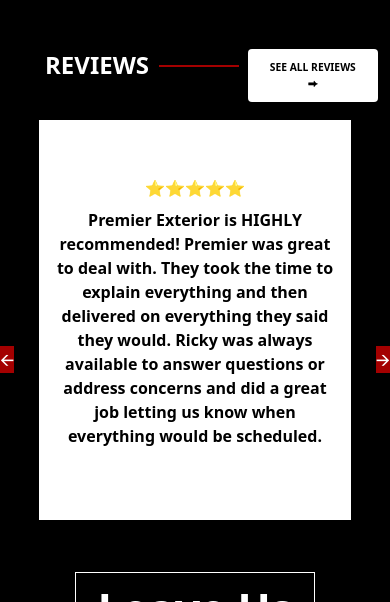
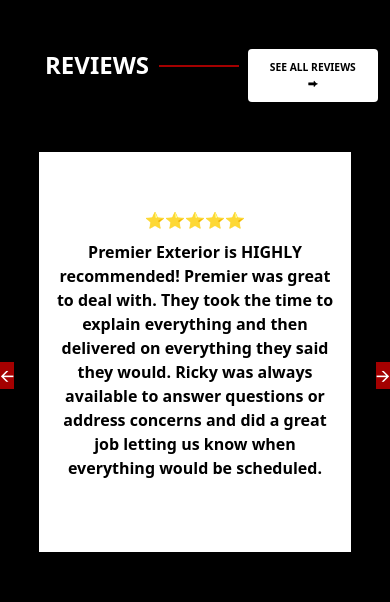
Before and after one commit to nicoleables/Premier-Exterior-Contruction, a React (Vite) app: page /barnpage in a window 390 px wide. Shown: the part 1780-2382 px from the top of the page. Built offline with nearby package versions, Linux system fonts and the light colour scheme.

Commit message:
Update reviews.css

```diff
--- a/src/styles/reviews.css
+++ b/src/styles/reviews.css
@@ -245,7 +245,7 @@
   }
 
   .review-box {
-    margin-top: -5rem;
+    margin-top: -3rem;
     width: 80%; /* Adjust width */
     height: 400px; /* Adjust height */
   }
```
